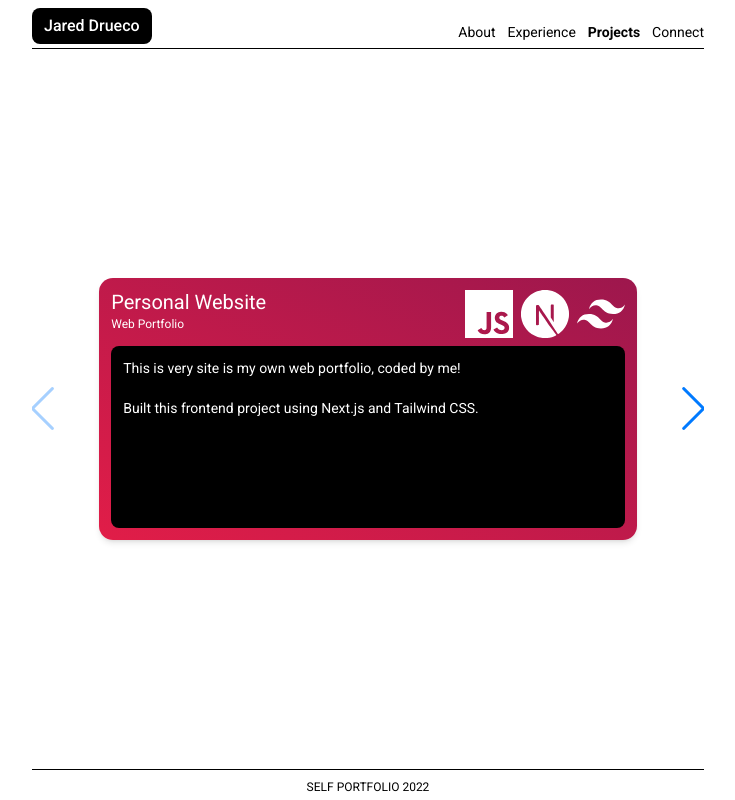
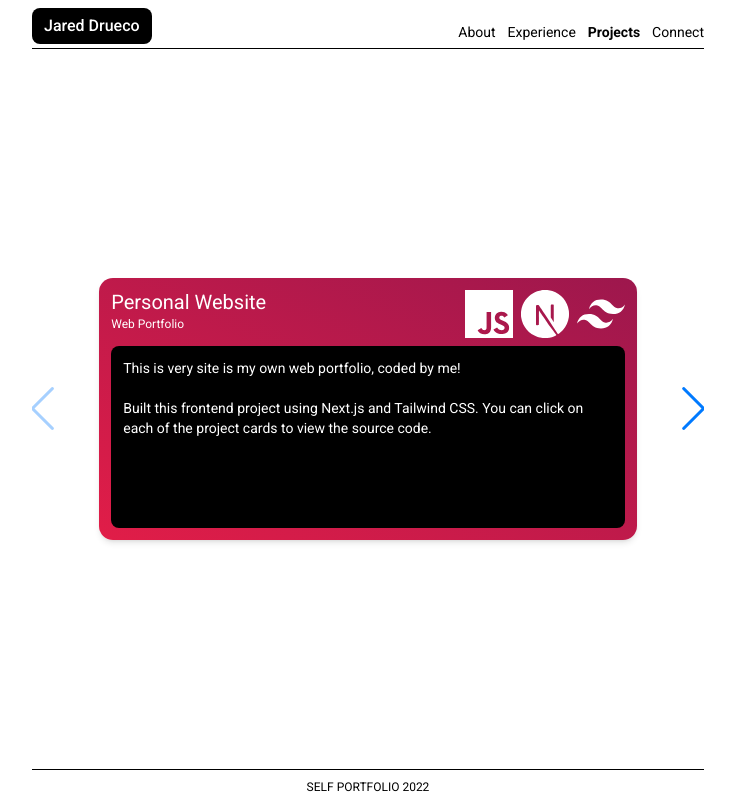
Before and after one commit to jdrco/self-portfolio, a Next.js app: page /projects in a window 1280 px wide. Shown: the whole page, without its empty margins (272-1007 px from the left). Built offline with nearby package versions, Linux system fonts and the light colour scheme.

Commit message:
project description change

```diff
--- a/pages/projects/index.js
+++ b/pages/projects/index.js
@@ -74,7 +74,8 @@ const Projects = () => {
                       <br />
                       <br />
                       Built this frontend project using Next.js and Tailwind
-                      CSS.
+                      CSS. You can click on each of the project cards to view
+                      the source code.
                     </div>
                   </div>
                 </a>
```
